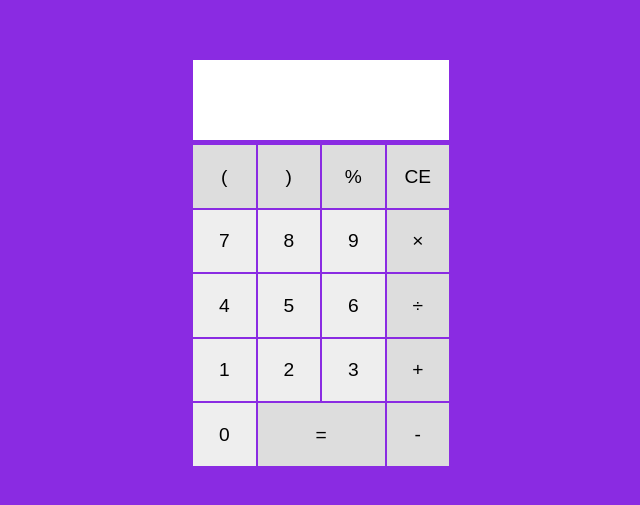
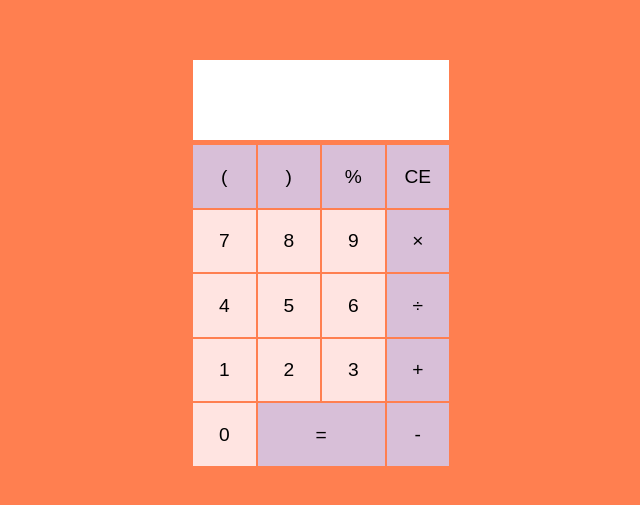
Before and after one commit to zwospiel/Calculator.js, a website: page src/index.html in a window 1280 px wide. Shown: the part 137-642 px from the top of the page, without its empty margins (319-959 px from the left). Drawn offline with Linux system fonts and the light colour scheme.

Commit message:
Change background-colors
Co-authored-by: c-auri <43008483+c-auri@users.noreply.github.com>

```diff
--- a/src/css/colors.css
+++ b/src/css/colors.css
@@ -1,13 +1,13 @@
 body {
-    background-color: blueviolet;
+    background-color: coral;
 }
 
 button.light {
-    background-color: #eee;
+    background-color: mistyrose;
 }
 
 button.dark {
-    background-color: #ddd;
+    background-color: thistle;
 }
 
 button:hover {
```
